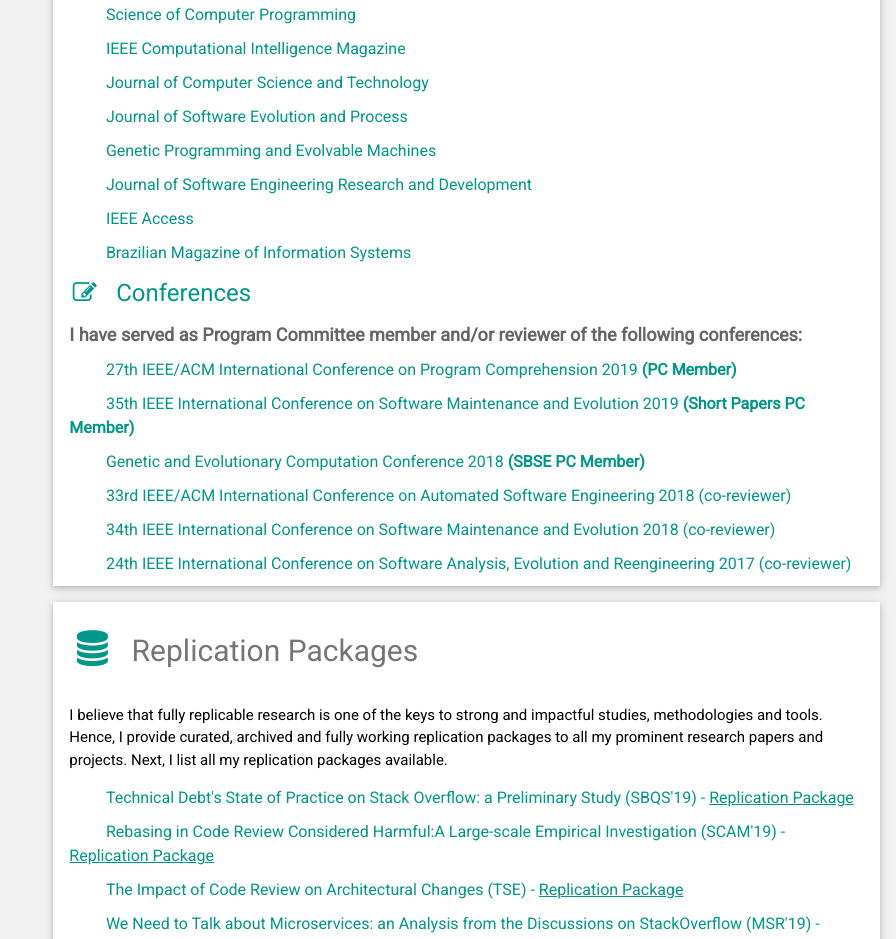
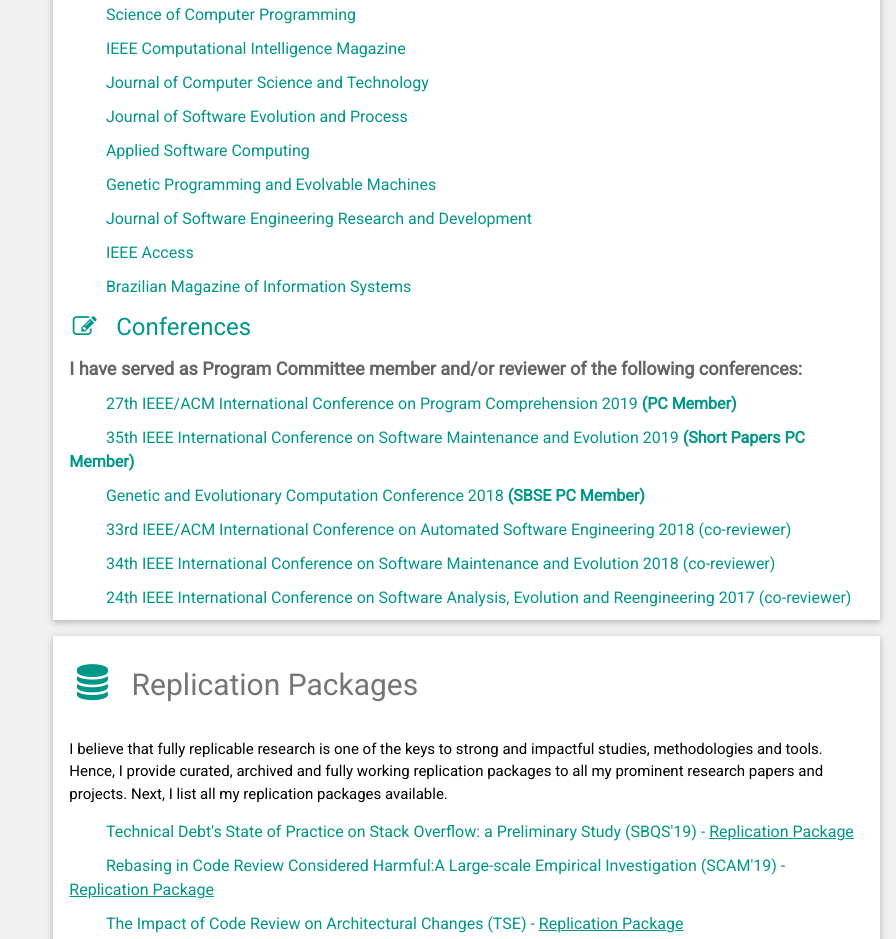
Before and after one commit to mhepaixao/homepage, a plain HTML site: page index.html in a window 1280 px wide. Shown: the part 2306-3245 px from the top of the page, without its empty margins (384-1280 px from the left). Drawn offline with nearby package versions, Linux system fonts and the light colour scheme.

Commit message:
Update index.html

```diff
--- a/index.html
+++ b/index.html
@@ -149,6 +149,7 @@ html,body,h1,h2,h3,h4,h5,h6 {font-family: "Roboto", sans-serif}
         <h6 class="w3-text-teal"><i class="fa fa-fw w3-margin-right"></i>IEEE Computational Intelligence Magazine</h6>
         <h6 class="w3-text-teal"><i class="fa fa-fw w3-margin-right"></i>Journal of Computer Science and Technology</h6>
         <h6 class="w3-text-teal"><i class="fa fa-fw w3-margin-right"></i>Journal of Software Evolution and Process</h6>
+        <h6 class="w3-text-teal"><i class="fa fa-fw w3-margin-right"></i>Applied Software Computing</h6>
         <h6 class="w3-text-teal"><i class="fa fa-fw w3-margin-right"></i>Genetic Programming and Evolvable Machines</h6>
         <h6 class="w3-text-teal"><i class="fa fa-fw w3-margin-right"></i>Journal of Software Engineering Research and Development</h6>
         <h6 class="w3-text-teal"><i class="fa fa-fw w3-margin-right"></i>IEEE Access</h6>
```
